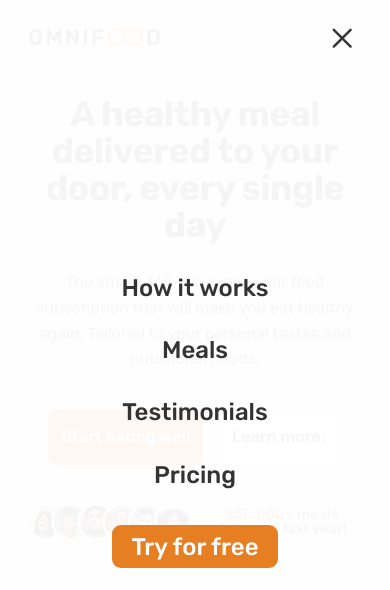
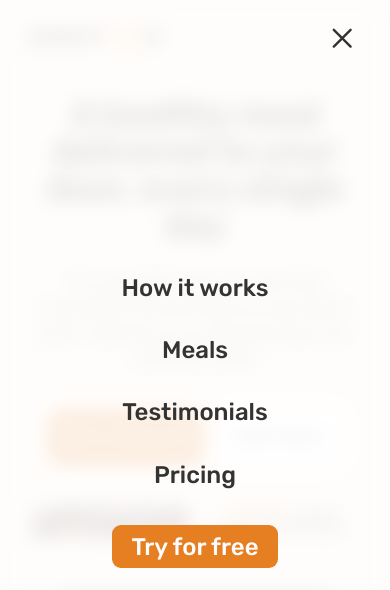
Before and after one commit to sanjayprashadhkr/omnifood, a plain HTML site: page index.html in a window 390 px wide. Both pictures are taken after a click on the button 342 px from the left and 38 px from the top of the page. Shown: the top 590 px of the page. Drawn offline with nearby package versions, Linux system fonts and the light colour scheme; some packages are replaced by stand-ins of ours; a script that the page names is missing.

Commit message:
Update queries.css

```diff
--- a/css/queries.css
+++ b/css/queries.css
@@ -109,7 +109,8 @@
   }
   .main-nav {
     position: absolute;
-    background-color: rgba(255, 255, 255, 0.95);
+    background-color: rgba(255, 255, 255, 0.85);
+    backdrop-filter: blur(10px);
     top: 0;
     left: 0;
     width: 100%;
```
